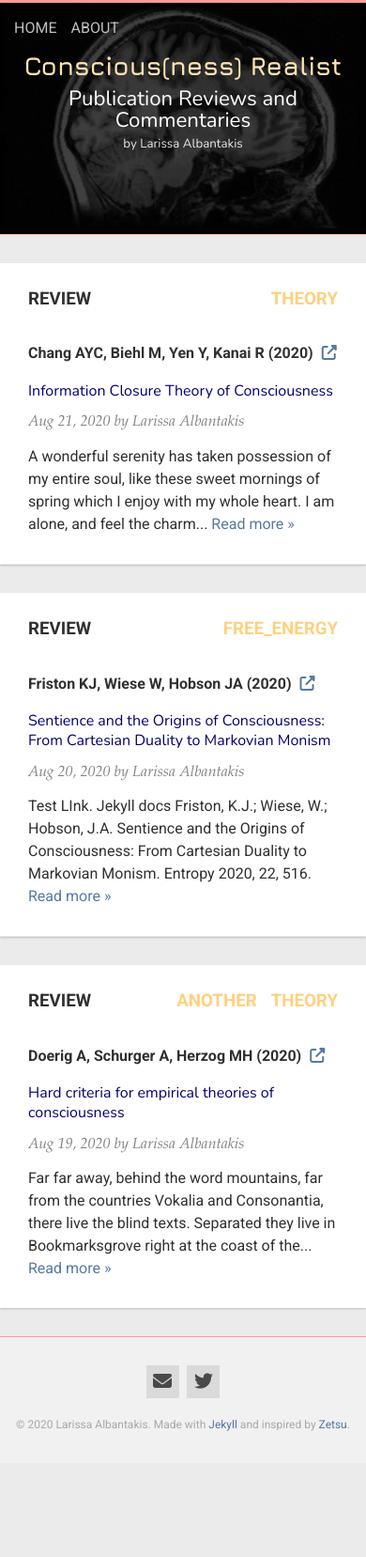
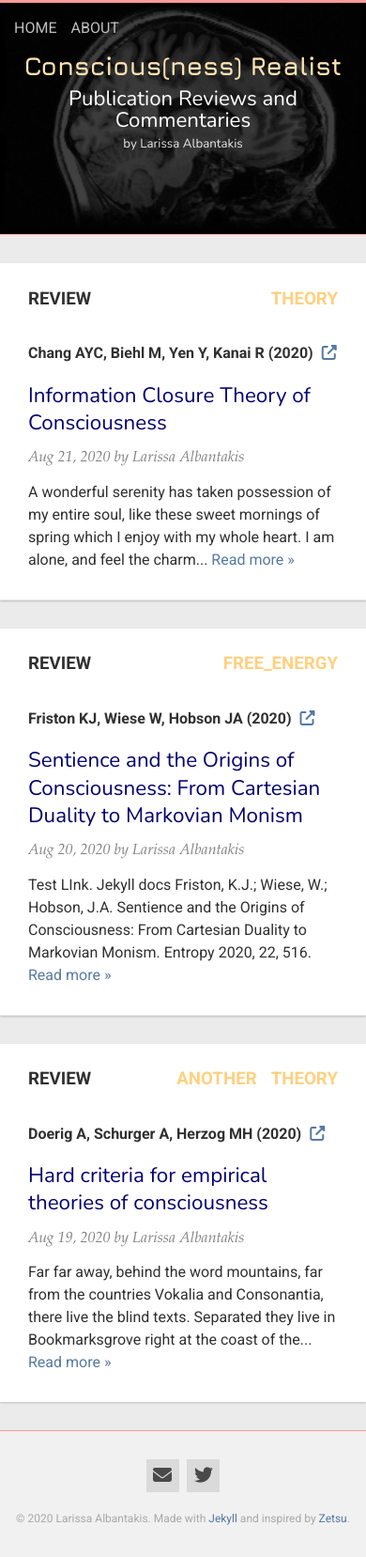
Before and after one commit to ConsciousnessRealist/consciousnessrealist.github.io, a Jekyll site: the page built from index.html, in a window 390 px wide. Shown: the whole page at 94% size. Built offline with Jekyll 4.4.1, drawn with Linux system fonts in a browser that asks for light colours; nearby versions of some CDN libraries; the list of posts is cut into pages by our own code; before the commit the page ends 1557 px from its top, so only the background shows below that.

Commit message:
More phone fixes H2

```diff
--- a/_sass/_layouts.scss
+++ b/_sass/_layouts.scss
@@ -210,7 +210,7 @@
       font-size: 1.8rem;
       @include media-query($on-phone) {
         line-height: 1.3em;
-        font-size: 1.0rem;
+        font-size: 1.4rem;
 
       }
     }
```
